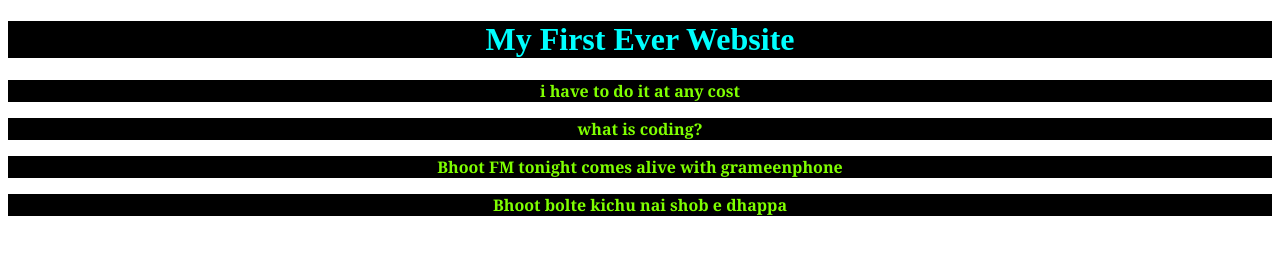
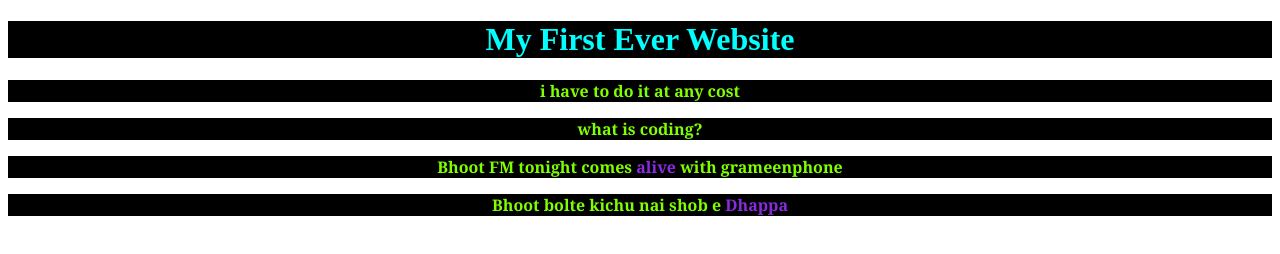
Before and after one commit to Battery7Low/My-First-Website, a plain HTML site: page index.html in a window 1280 px wide. Drawn offline with Linux system fonts and the light colour scheme.

Commit message:
style added

```diff
--- a/index.html
+++ b/index.html
@@ -19,14 +19,18 @@
             font-weight: bold;
             font-family: Georgia, 'Times New Roman', Times, serif;
         }
+        .bd{
+            color: blueviolet;
+        }
     </style>
 </head>
 <body>
     <h1>My First Ever Website</h1>
     <p>i have to do it at any cost</p>
     <p>what is coding?</p>
-    <p>Bhoot FM tonight comes alive with grameenphone</p>
-    <p>Bhoot bolte kichu nai shob e dhappa</p>
+    <p>Bhoot FM tonight comes <span class="bd">alive</span> with grameenphone</p>
+    <p>Bhoot bolte kichu nai shob e <span class="bd">Dhappa</span></p>
+
 
 </body>
 </html>
```
